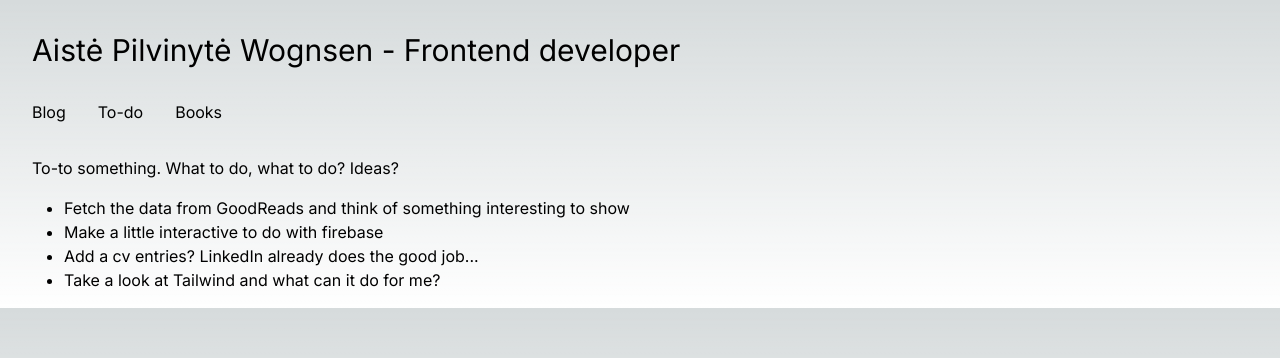
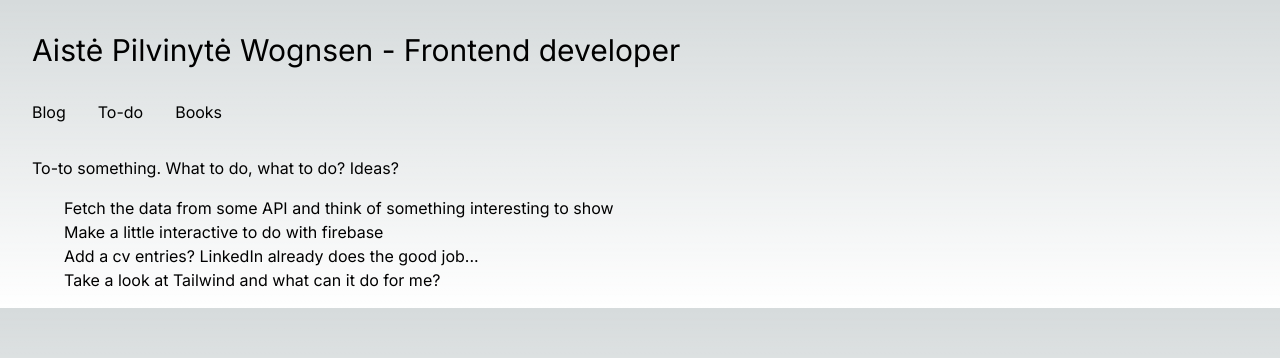
Before and after one commit to icetulyte/icetulyte, a Next.js app: page /to-do in a window 1280 px wide. Shown: the top 358 px of the page. Built offline with nearby package versions, Linux system fonts and the light colour scheme.

Commit message:
to-do extracted to it's own component

```diff
--- a/app/to-do/page.jsx
+++ b/app/to-do/page.jsx
@@ -1,19 +1,16 @@
+import ToDo from './to-do'
+
 export const metadata = {
     title: 'To do',
     openGraph: {
       title: 'To do',
     },
 }
-export default function ToDo() {
+export default function ToDoPage() {
     return (
         <div>
             <div>To-to something. What to do, what to do? Ideas?</div>
-            <ul className="list-disc pl-8 py-4">
-                <li>Fetch the data from GoodReads and think of something interesting to show</li>
-                <li>Make a little interactive to do with firebase</li>
-                <li>Add a cv entries? LinkedIn already does the good job...</li>
-                <li>Take a look at Tailwind and what can it do for me?</li>
-            </ul>
+            <ToDo />
         </div>
     )
 }
--- /dev/null
+++ b/app/to-do/to-do.jsx
@@ -0,0 +1,12 @@
+export default function ToDo() {
+    return (
+        <div>
+            <ul className=" pl-8 py-4">
+                <li>Fetch the data from some API and think of something interesting to show</li>
+                <li>Make a little interactive to do with firebase</li>
+                <li>Add a cv entries? LinkedIn already does the good job...</li>
+                <li>Take a look at Tailwind and what can it do for me?</li>
+            </ul>
+        </div>
+    );
+}
```
